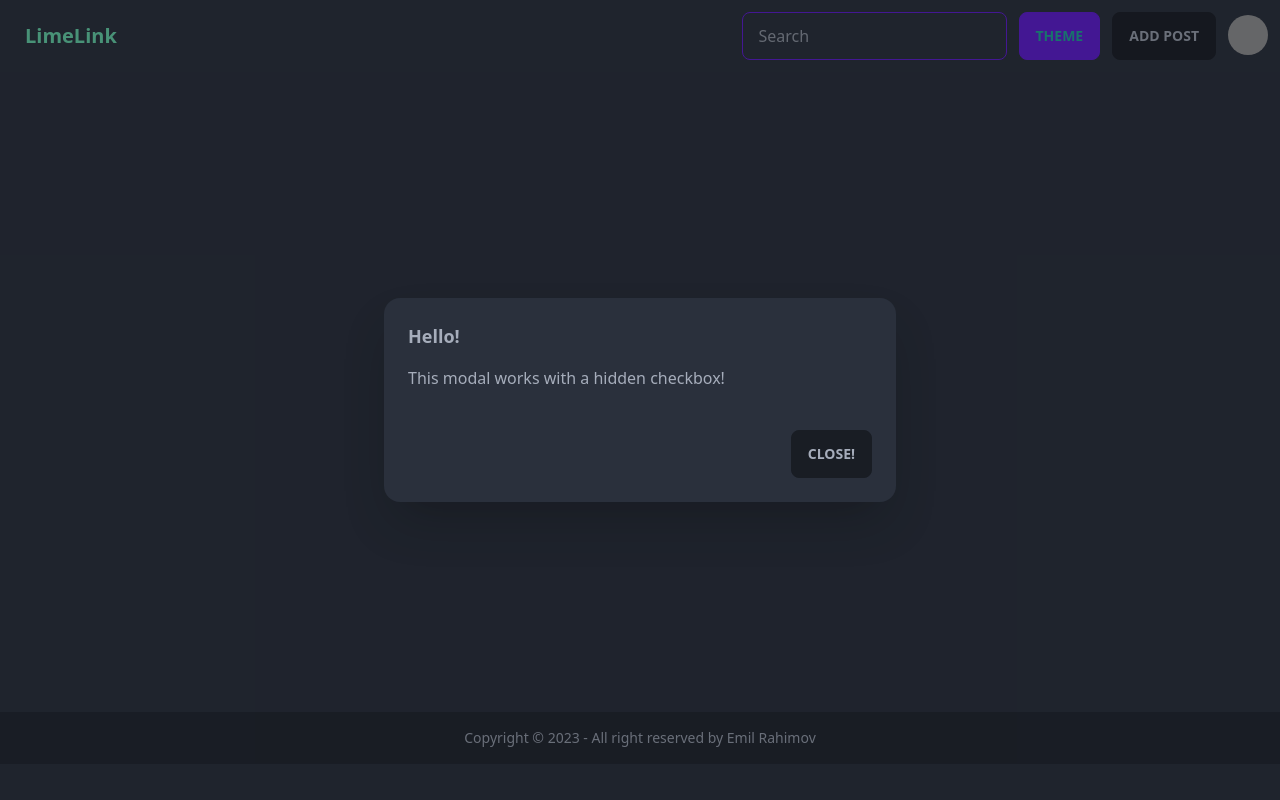
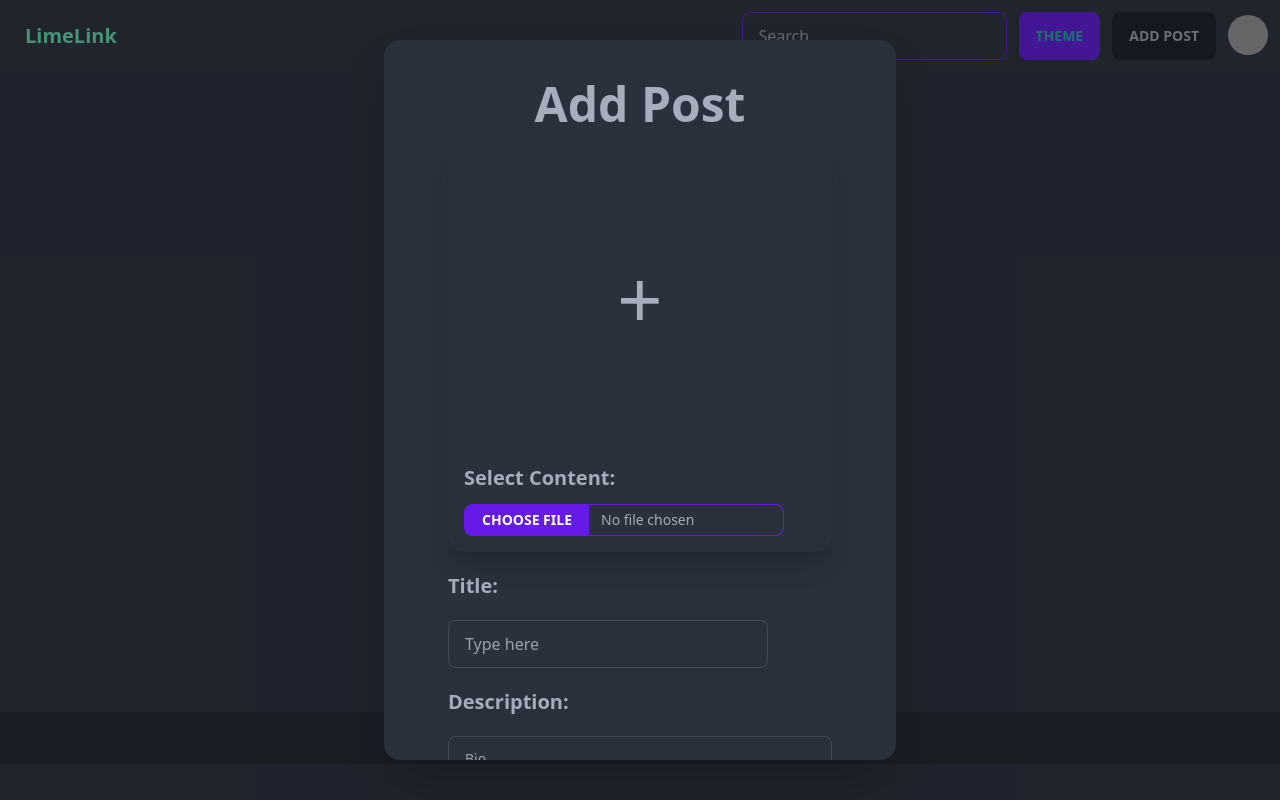
Before and after one commit to Emil-25/social-media-app-client, a Next.js app: page / in a window 1280 px wide. Both pictures are taken after a click on the label "ADD POST". Built offline with nearby package versions, Linux system fonts and the light colour scheme; grey boxes are pictures that could not be loaded.

Commit message:
Add UserContext context and AddPost component

```diff
--- a/package.json
+++ b/package.json
@@ -14,6 +14,7 @@
     "@types/react": "18.2.7",
     "@types/react-dom": "18.2.4",
     "autoprefixer": "10.4.14",
+    "axios": "^1.4.0",
     "daisyui": "^2.52.0",
     "eslint": "8.41.0",
     "eslint-config-next": "13.4.4",
--- a/src/components/post/postForm.tsx
+++ b/src/components/post/postForm.tsx
@@ -1,19 +1,46 @@
-declare const window: any;
+import { ChangeEvent, useState } from "react";
+
 export default function PostForm() {
+    const [preview, setPreview] = useState('')
+
+    const handlePreview = (event: ChangeEvent<HTMLInputElement>) => {
+        setPreview(URL.createObjectURL(event.target.files![0]))
+    }
+
     return (
         <div className="h-[80vh]">
             <input type="checkbox" id="my_modal_6" className="modal-toggle" />
 
             <div className="modal">
                 <div className="modal-box">
-                    <h3 className="font-bold text-lg">Hello!</h3>
-                    <p className="py-4">This modal works with a hidden checkbox!</p>
-                    <div className="modal-action">
-                        <label htmlFor="my_modal_6" className="btn">Close!</label>
-                    </div>
+
+                    <form action="" method="post" className="hero-content flex-col lg:flex-row">
+                        <div className='flex flex-col gap-5'>
+                            <h1 className="text-5xl font-bold text-center">Add Post</h1>
+                            <div className="card card-compact w-96 bg-base-100 shadow-xl">
+
+                                {preview && <figure><img src={preview} alt="Profile Picture" /></figure>}
+                                {!preview && <div className="h-[300px] w-[384px] flex justify-center items-center"><label htmlFor="file" className="text-[5rem] text-center">+</label></div>}
+
+                                <div className="card-body">
+                                    <div className="card-actions justify-start">
+                                        <h2 className="card-title" >Select Content:</h2>
+                                        <input type="file" accept='.jpg, .gif, .png, .mp4, .webm, .ogg' id="file" onChange={handlePreview} className="file-input file-input-bordered file-input-primary w-full max-w-xs file-input-sm" />
+                                    </div>
+                                </div>
+                            </div>
+                            <h2 className="card-title">Title:</h2> <input type="text" placeholder="Type here" className="input input-bordered w-full max-w-xs" />
+                            <h2 className="card-title">Description:</h2> <textarea className="textarea textarea-bordered" placeholder="Bio"></textarea>
+
+                            <button className="btn btn-primary w-full" type='submit'>Publish</button>
+
+                            <div className="modal-action m-0">
+                                <button className="btn w-full">Cancel</button>
+                            </div>
+                        </div>
+                    </form>
                 </div>
             </div>
-
         </div>
     )
 }
--- a/src/components/profile/profileInfo.tsx
+++ b/src/components/profile/profileInfo.tsx
@@ -9,7 +9,7 @@ export default function ProfileInfo() {
 
     const [edit, setEdit] = useState(false)
 
-    const handleProfilePicture = (event: ChangeEvent<HTMLInputElement>) => {
+    const handlePreview = (event: ChangeEvent<HTMLInputElement>) => {
         setPreview(URL.createObjectURL(event.target.files![0]))
     }
 
@@ -45,7 +45,7 @@ export default function ProfileInfo() {
                         <div className="card-body">
                             <div className="card-actions justify-start">
                                 <h2 className="card-title">Change Profile Picture:</h2>
-                                <input type="file" accept='.jpg, .gif, .png' onChange={handleProfilePicture} className="file-input file-input-bordered file-input-primary w-full max-w-xs file-input-sm" />
+                                <input type="file" accept='.jpg, .gif, .png' onChange={handlePreview} className="file-input file-input-bordered file-input-primary w-full max-w-xs file-input-sm" />
                             </div>
                         </div>
                     </div>
--- /dev/null
+++ b/src/components/protectedRoute.tsx
@@ -0,0 +1,8 @@
+import React, { Component } from 'react'
+
+export default function ProtectedRoute() {
+
+  return (
+    <div>Protected</div>
+  )
+}
--- a/src/pages/_app.tsx
+++ b/src/pages/_app.tsx
@@ -1,8 +1,13 @@
 import Layout from '../components/layout/layout';
 import '@/styles/globals.css';
 import type { AppProps } from 'next/app';
+import { setAuthToken } from '@/utils/setAuthToken';
 
 export default function App({ Component, pageProps }: AppProps) {
+    const token = localStorage.getItem("token");
+    if (token) {
+        setAuthToken(token);
+    }
   return (
     <Layout>
         <Component {...pageProps} />
--- /dev/null
+++ b/src/utils/setAuthToken.ts
@@ -0,0 +1,9 @@
+import axios from 'axios';
+
+export const setAuthToken = (token: string) => {
+   if (token) {
+       axios.defaults.headers.common["Authorization"] = `Bearer ${token}`;
+   }
+   else
+       delete axios.defaults.headers.common["Authorization"];
+}
```
Also changed, not shown: src/context/userContext.tsx (added, +36 -0 lines), 1 other file (tests, documents, lock files or other folders).
